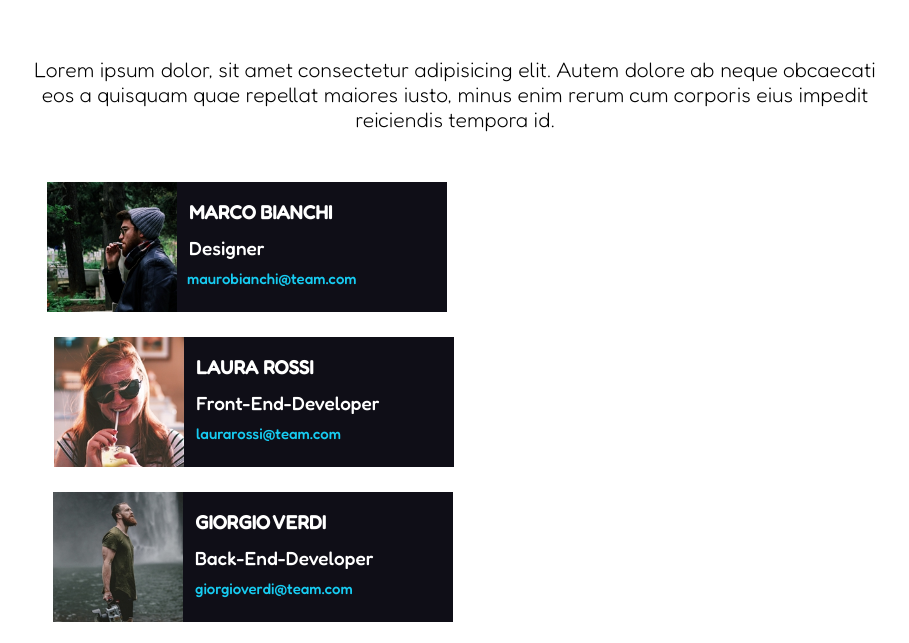
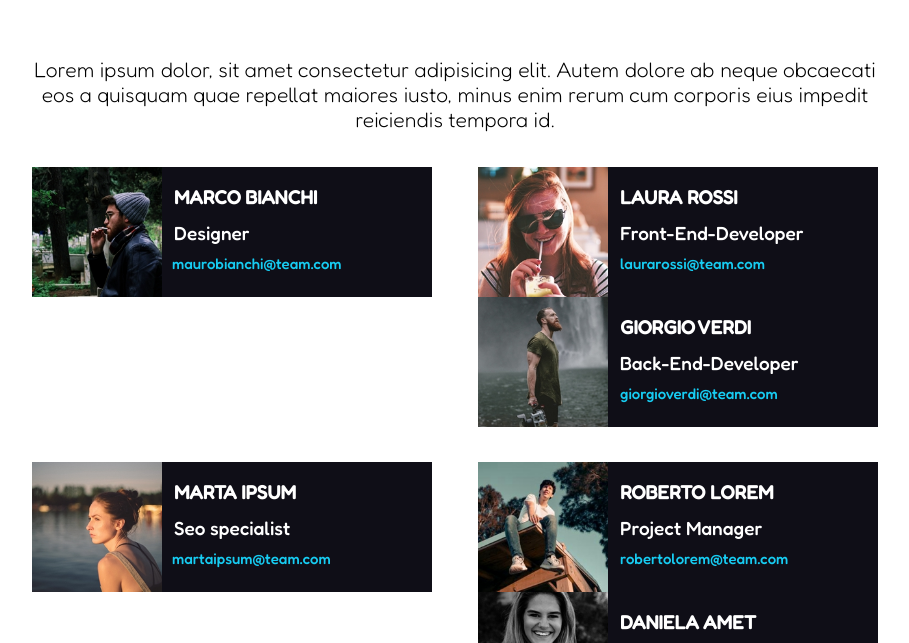
Before and after one commit to PinoGabriel/html-css-float-cards, a plain HTML site: page index.html in a window 1280 px wide. Shown: the part 86-729 px from the top of the page, without its empty margins (185-1094 px from the left). Drawn offline with Linux system fonts and the light colour scheme.

Commit message:
modificato l'ultilizzo dei float

```diff
--- a/css/style.css
+++ b/css/style.css
@@ -36,7 +36,6 @@ main > p {
 
 /************* Blocchi ***************/
 .blocchi {
-    float: left;
     background-color: #0f0e17;
     color: white;
 }
@@ -44,20 +43,23 @@ main > p {
 .blocco1 {
     width: 400px;
     height: 130px;
-    margin: 25px 10px 0 15px;
-    background-color: #0f0e17;
+    margin: auto;
+    float: left;
 }
 
 .blocco2 {
     width: 400px;
     height: 130px;
-    margin: 25px 10px 0 22px;
+    margin-left: 46px;
+    padding-left: 0;
+    float: left;
 }
 
 .blocco3 {
     width: 400px;
     height: 130px;
-    margin: 25px 10px 0 21px;
+    margin-left: 35px;
+    float: right;
 }
 
 /************* Stile contenuto Blocchi ***************/
@@ -125,18 +127,19 @@ main > p {
 
 
 
-
+/************* Clearfix ***************/
 .clearfix::after {
     content: "";
     clear: both;
     display: table;
   }
 
-.clearfix {
-    padding-top: 25px;
-}
-
-  .dimensione {
+/************* classi ***************/
+.dimensione {
     height: 130px;
     float: left;
   }
+
+.spazio {
+    padding-top: 35px;
+}
--- a/index.html
+++ b/index.html
@@ -18,7 +18,7 @@
         <main>
             <p>Lorem ipsum dolor, sit amet consectetur adipisicing elit. Autem dolore ab neque obcaecati eos a quisquam quae repellat maiores iusto, minus enim rerum cum corporis eius impedit reiciendis tempora id.</p>
 
-            <section class="clearfix">
+            <section class="spazio clearfix">
                 <div class=" blocchi blocco1">
                     <img class="dimensione" src="./img/male1.png" alt="1">
                     <h2>MARCO BIANCHI</h2>
@@ -39,7 +39,7 @@
                 </div>
             </section>
 
-            <section class="clearfix">
+            <section class="spazio clearfix">
                 <div class=" blocchi blocco1">
                     <img class="dimensione" src="./img/female2.png" alt="1">
                     <h2>MARTA IPSUM</h2>
```
